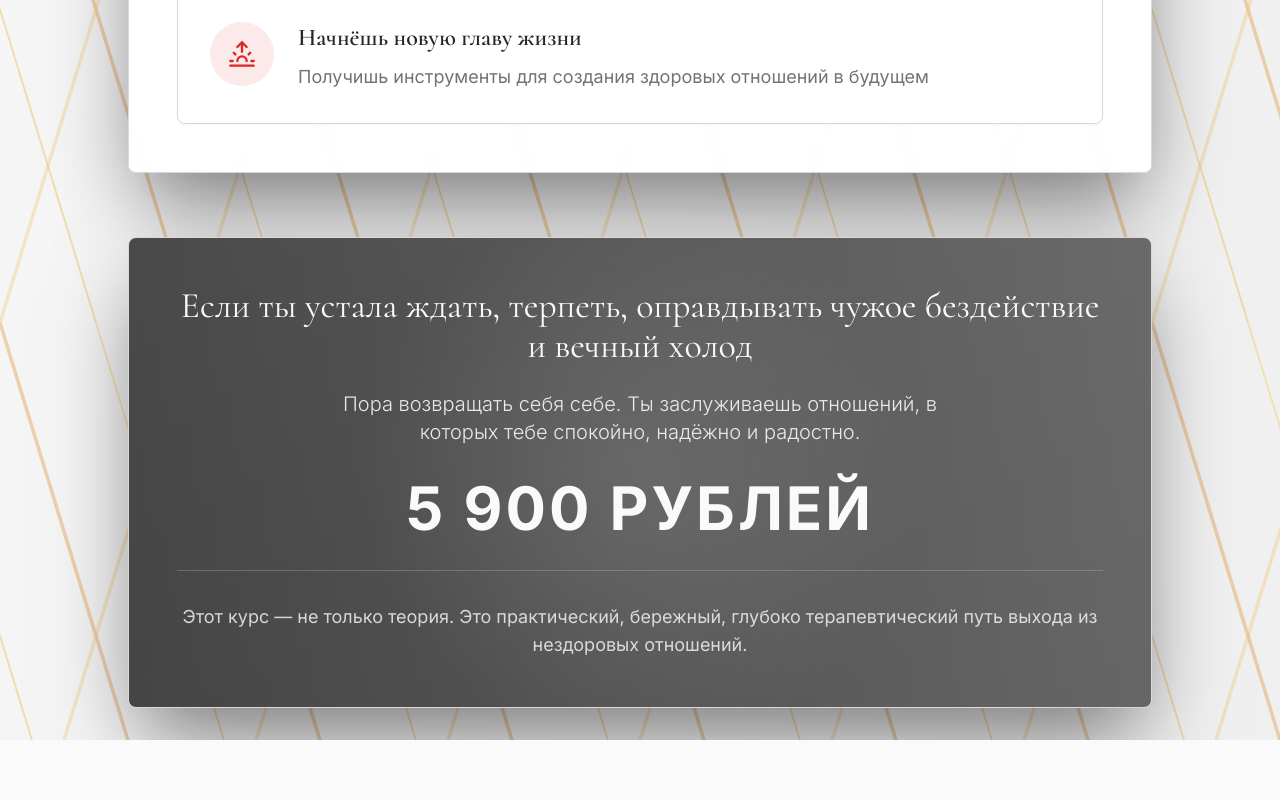
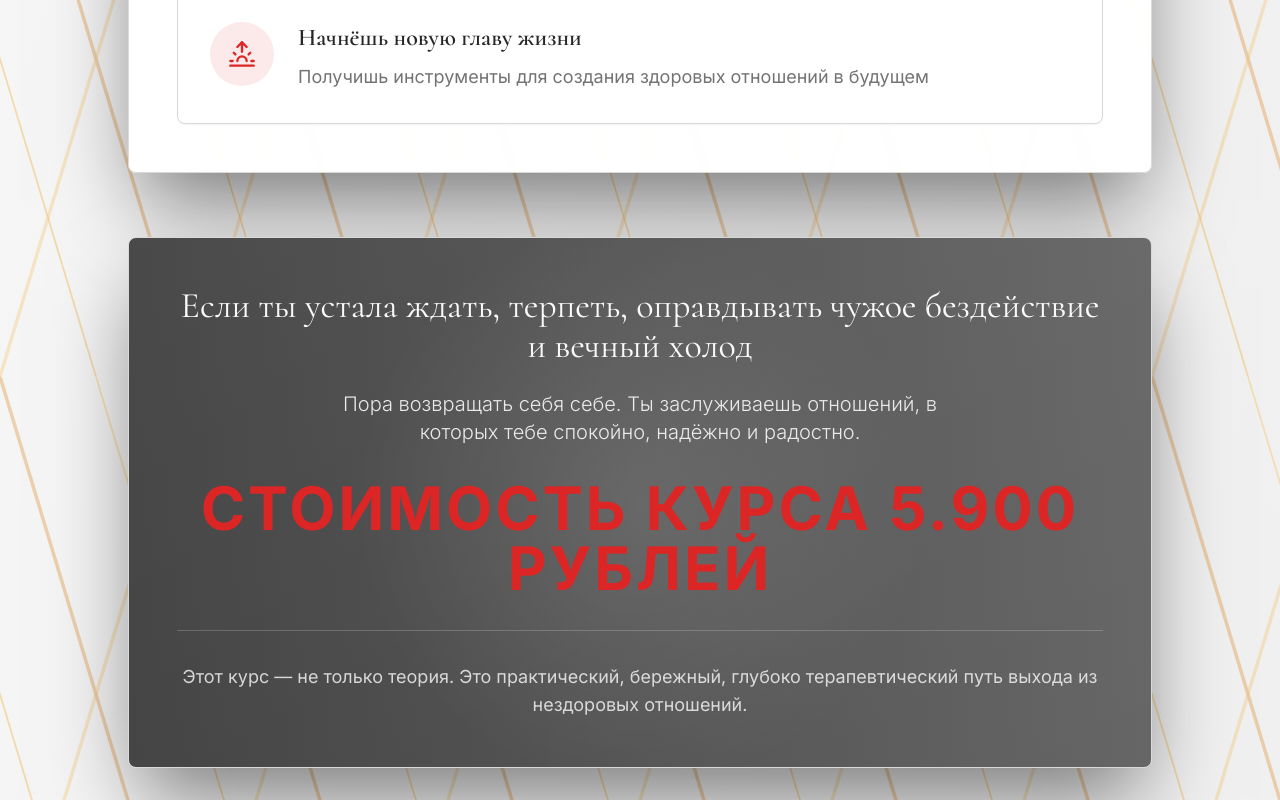
Before and after one commit to vvvvv777/emotion-release-course, a React (Vite) app: page / in a window 1280 px wide. Shown: the part 3436-4236 px from the top of the page. Before the commit the page ends 4176 px from the top, so only its background shows below. Built offline with nearby package versions, Linux system fonts and the light colour scheme.

Commit message:
feat: обновление стоимости курса

```diff
--- a/src/pages/Index.tsx
+++ b/src/pages/Index.tsx
@@ -394,8 +394,8 @@ export default function Index() {
                 </div>
 
                 <div className="text-center">
-                  <p className="text-5xl sm:text-6xl font-bold text-primary-foreground tracking-wider">
-                    5 900 РУБЛЕЙ
+                  <p className="text-5xl sm:text-6xl font-bold text-red-600 tracking-wider">
+                    СТОИМОСТЬ КУРСА 5.900 РУБЛЕЙ
                   </p>
                 </div>
 
```
